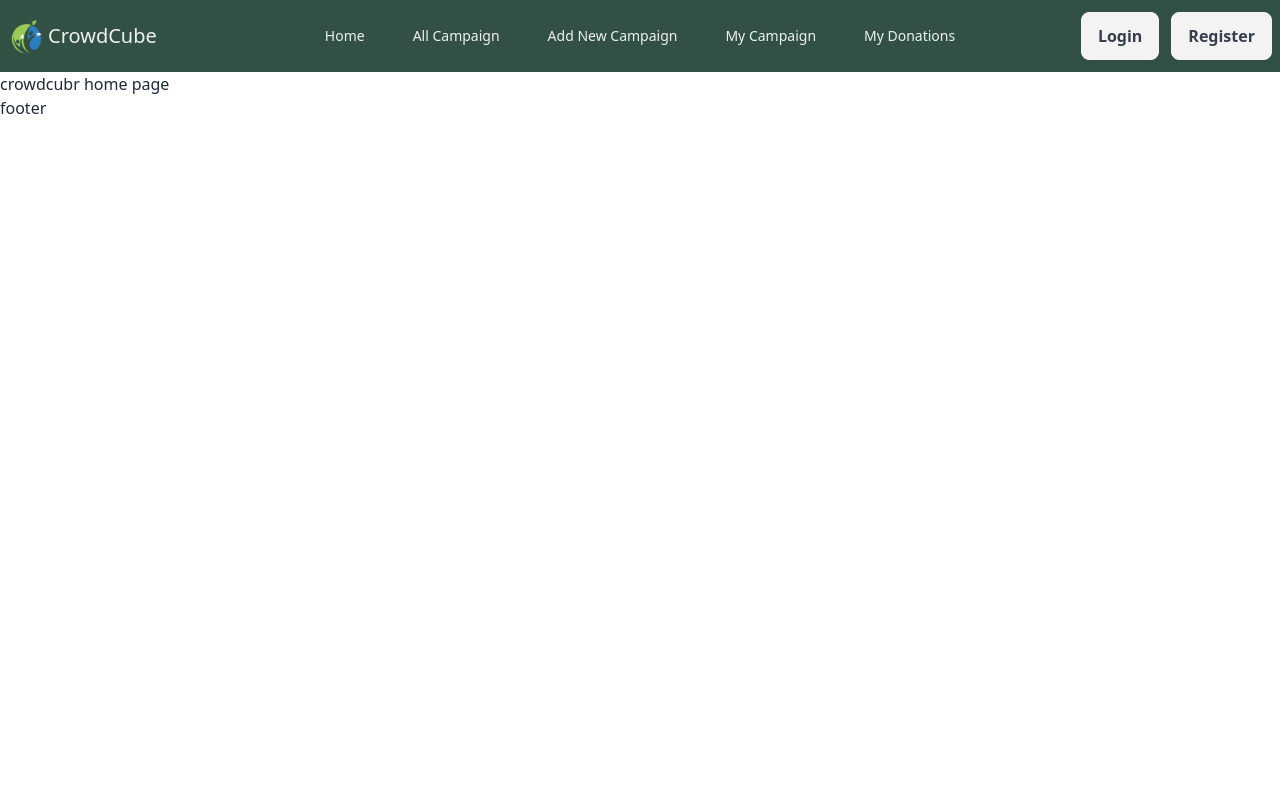
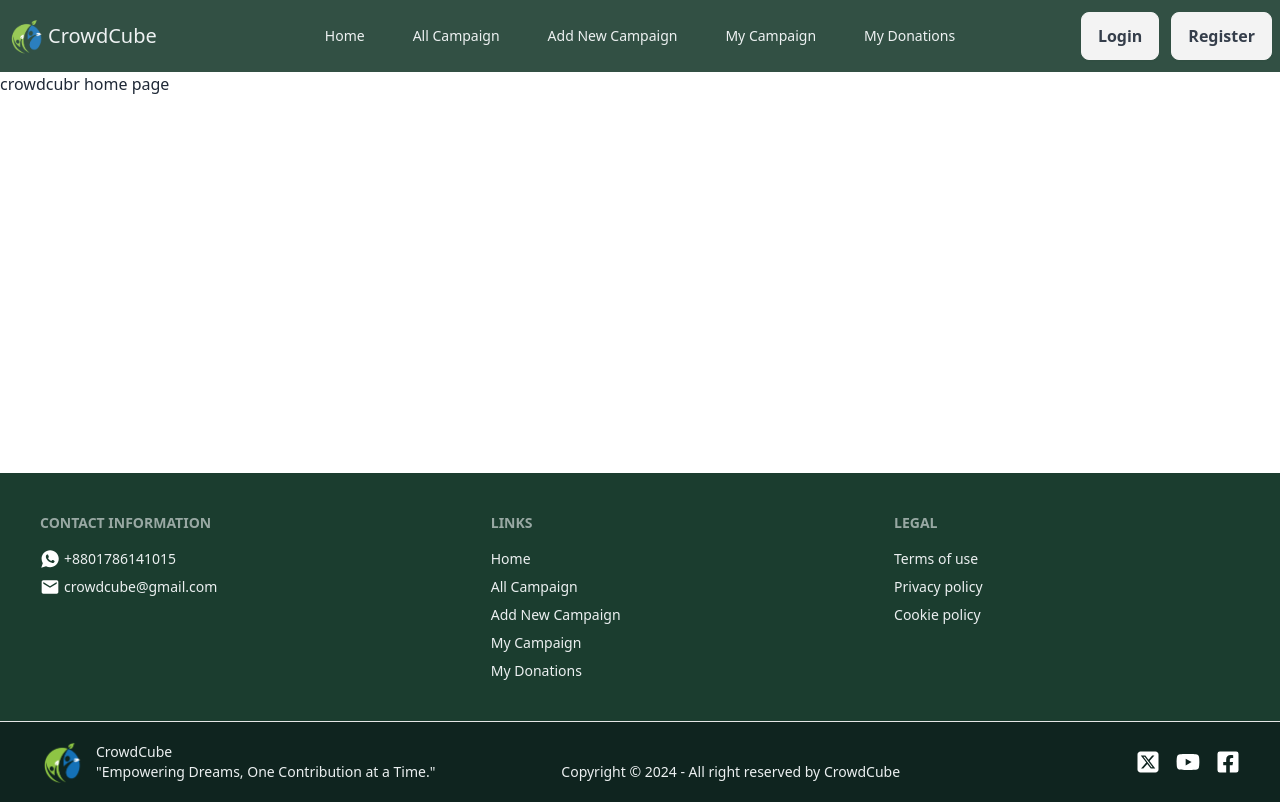
Before and after one commit to shafriki/b10a10-client-side, a React (Vite) app: page / in a window 1280 px wide. Built offline with nearby package versions, Linux system fonts and the light colour scheme.

Commit message:
added footer

```diff
--- a/package.json
+++ b/package.json
@@ -12,6 +12,7 @@
   "dependencies": {
     "react": "^18.3.1",
     "react-dom": "^18.3.1",
+    "react-icons": "^5.4.0",
     "react-router-dom": "^7.0.2"
   },
   "devDependencies": {
--- a/src/components/Footer.jsx
+++ b/src/components/Footer.jsx
@@ -1,9 +1,64 @@
 import React from 'react';
+import logo from '../assets/crowd.png';
+import { IoLogoWhatsapp} from "react-icons/io";
+import { MdEmail } from "react-icons/md";
+import { FaSquareXTwitter } from "react-icons/fa6";
+import { FaYoutube } from "react-icons/fa";
+import { FaFacebookSquare } from "react-icons/fa";
 
 const Footer = () => {
     return (
-        <div>
-            footer
+        <div className=''>
+            <footer className="footer bg-[#1B3D2F] text-[#ECF0F1] p-10">
+                <nav>
+                    <h6 className="footer-title">Contact Information</h6>
+                    <a className="link link-hover flex items-center"><IoLogoWhatsapp className='text-white text-xl mr-1' />
+                    +8801786141015</a>
+                    <a className="link link-hover flex items-center "><MdEmail className='text-xl text-white mr-1'/>
+                    crowdcube@gmail.com</a>
+                </nav>
+                <nav>
+                    <h6 className="footer-title">Links</h6>
+                    <a className="link link-hover">Home</a>
+                    <a className="link link-hover">All Campaign</a>
+                    <a className="link link-hover">Add New Campaign</a>
+                    <a className="link link-hover">My Campaign</a>
+                    <a className="link link-hover">My Donations</a>
+                </nav>
+                <nav>
+                    <h6 className="footer-title">Legal</h6>
+                    <a className="link link-hover">Terms of use</a>
+                    <a className="link link-hover">Privacy policy</a>
+                    <a className="link link-hover">Cookie policy</a>
+                </nav>
+                </footer>
+                <footer className="footer bg-[#0F241F] text-[#ECF0F1] border-base-300 border-t px-10 py-4">
+                <aside className="grid-flow-col items-center">
+                    <img src={logo} alt="" className='w-12'/>
+                    <p>
+                    CrowdCube
+                    <br />
+                    "Empowering Dreams, One Contribution at a Time."
+                    </p>
+                </aside>
+                <p className='mt-6'>Copyright © 2024 - All right reserved by CrowdCube</p>
+                <nav className="md:place-self-center md:justify-self-end">
+                    <div className="grid grid-flow-col gap-4">
+                    <a>
+                    <FaSquareXTwitter className='text-2xl text-white'/>
+
+                    </a>
+                    <a>
+                    <FaYoutube className='text-2xl text-white'/>
+
+                    </a>
+                    <a>
+                    <FaFacebookSquare className='text-2xl text-white' />
+
+                    </a>
+                    </div>
+                </nav>
+                </footer>
         </div>
     );
 };
--- a/src/layouts/MainLayout.jsx
+++ b/src/layouts/MainLayout.jsx
@@ -7,7 +7,11 @@ const MainLayout = () => {
     return (
         <div>
             <NavBar></NavBar>
-            <Outlet></Outlet>
+
+            <div className="min-h-[calc(100vh-399px)]">
+                <Outlet></Outlet>
+            </div>
+
             <Footer></Footer>
         </div>
     );
```
Also changed, not shown: 1 other file (tests, documents, lock files or other folders).
